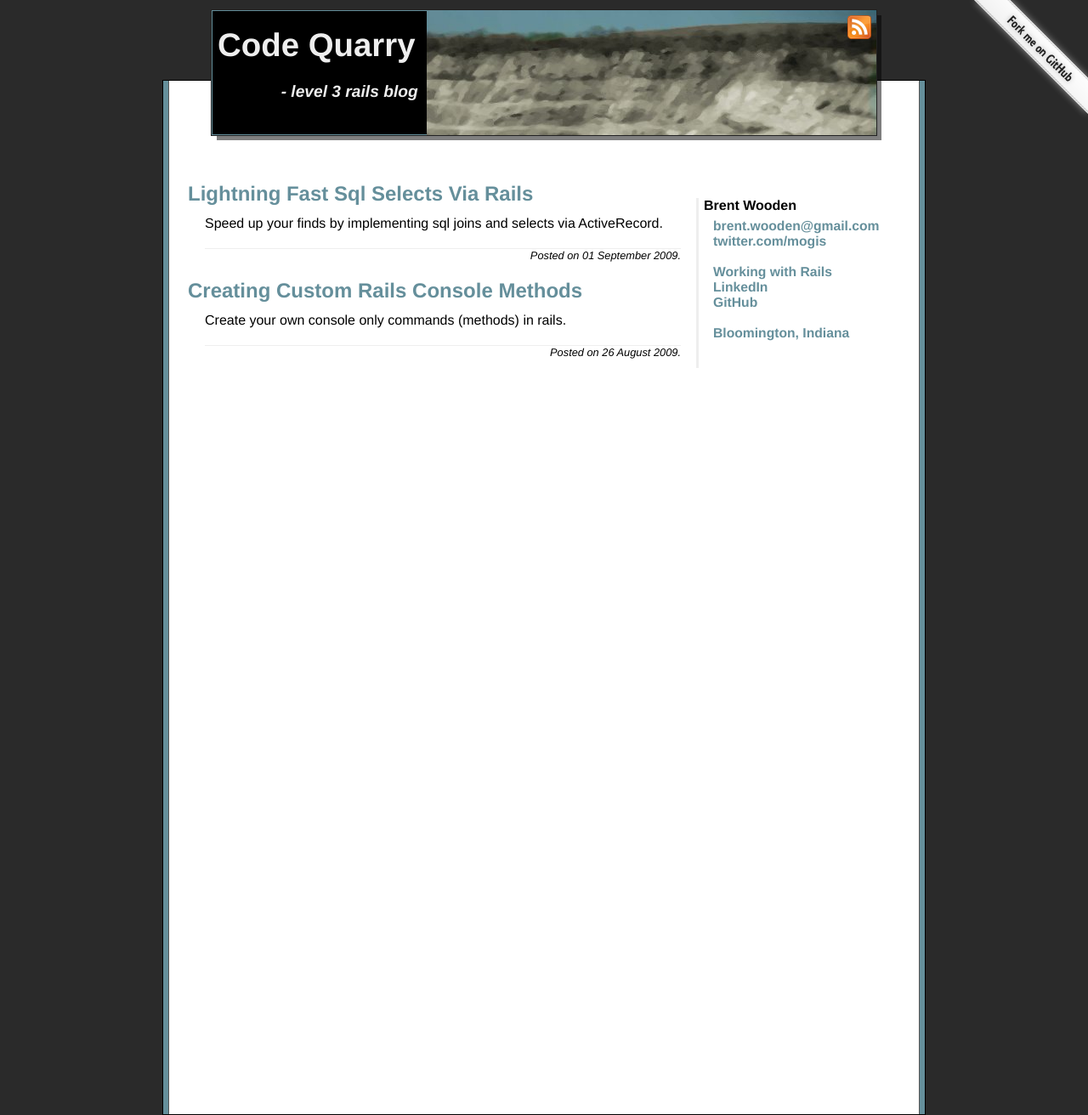
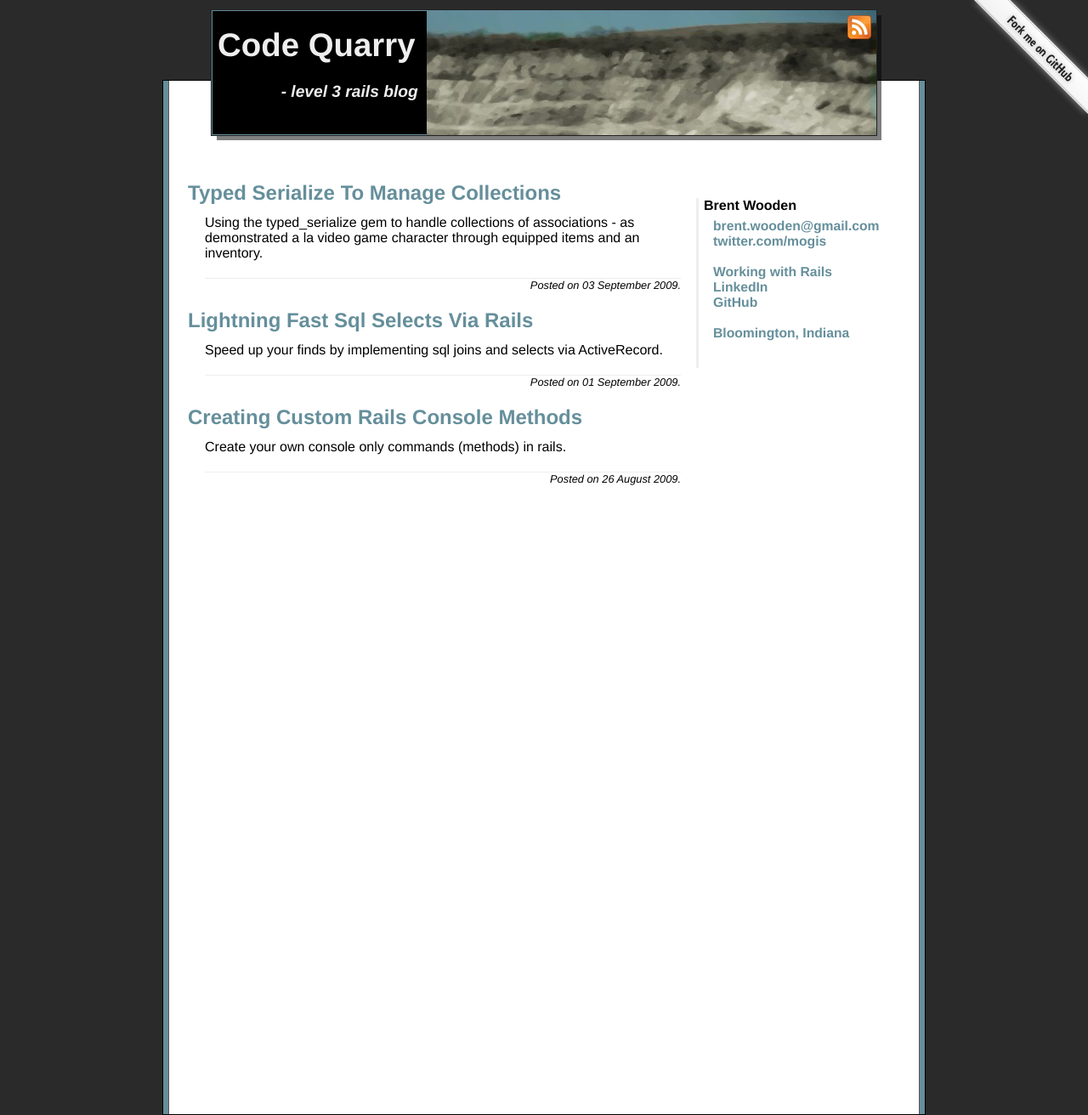
Before and after one commit to BrentW/brentw.github.com, a Jekyll site: the page built from index.html, in a window 1280 px wide. Shown: the whole page at 85% size. Built offline with Jekyll 4.4.1, drawn with Linux system fonts in a browser that asks for light colours; comment, search, counter and statistics services are not loaded; some of the changed lines change nothing that is shown.

Commit message:
Removing favicon.ico

```diff
--- a/_layouts/default.html
+++ b/_layouts/default.html
@@ -8,7 +8,6 @@
      <meta name="author" content="Brent W" />
      <meta name="description" content="{{ page.description }}" />
      <link rel="icon" type="image/png" href="/images/cq.png" />
-     <link rel="icon" type="image/png" href="/images/favicon.ico" />
      <link rel="stylesheet" href="/css/style.css" type="text/css" />
      <link rel="stylesheet" href="/css/syntax.css" type="text/css" />
      <link rel="alternate" type="application/atom+xml" title="rails code quarry feed" href="http://feeds.feedburner.com/RailsCodeQuarry" />
--- /dev/null
+++ b/_posts/2009-09-03-typed-serialize-to-manage-collections.textile
@@ -0,0 +1,56 @@
+---
+layout: post
+post_description: Using the typed_serialize gem to handle collections of associations - as demonstrated a la video game character through equipped items and an inventory.
+---
+
+So you're making a game.  Some ajaxy thing with menus, maps, boards, and feeds.. maybe chat.
+You've also got yer Character model ready, and your Item model - a few items even.
+You're thinking about making some sort of Inventory model, but you're not sure how
+you want to go about it.
+
+Let me highly suggest that you use the <a href="http://github.com/jqr/typed_serialize/tree/master">typed_serialize (instructions)</a> plugin.  Just hear me out.
+
+If you haven't already, let's rake and make those base models. Note your typed serialized columns
+(in this case inventory's items and equipped columns) must be of type string.
+
+{% highlight sh %}
+  script/generate model Character name:string adjective:string max_hp:integer hp:integer max_mp:integer mp:integer str:integer dex:integer con:integer spir:integer int:integer wis:integer char:integer
+  script/generate model Item name:string location:string use_function:string modifier:string weight:integer
+  script/generate model Inventory character:references items:string equipped:string
+  rake db:migrate
+{% endhighlight %}
+
+A character and a few items (in irb):
+
+{% highlight irb %}
+  Character.create(:name => 'HugKnight', :adjective => 'complicated')
+  Item.create(:name => 'cracked leather armor', :location => "torso", :modifier => 5 )
+  Item.create(:name => 'sling', :location => "on_hand", :modifier => 2 )
+  Item.create(:name => 'odd potion', :modifier => 2, :use_function => "character.hp = character.hp + modifier; character.save")
+{% endhighlight %}
+
+Next add the character associations.
+app/models/character.rb
+
+{% highlight ruby %}
+  class Character < ActiveRecord::Base
+    has_one :inventory
+  end
+{% endhighlight %}
+
+Now we add the inventory associations, and tell rails about our typed serialize columns.
+
+{% highlight ruby %}
+  class Inventory < ActiveRecord::Base
+    belongs_to :character
+
+    typed_serialize :items Array
+    typed_serialize :equipped Hash
+
+    def items
+      super.collect do |item_id|
+        Item.find(item_id)
+      end
+    end
+  end
+{% endhighlight %}
```
